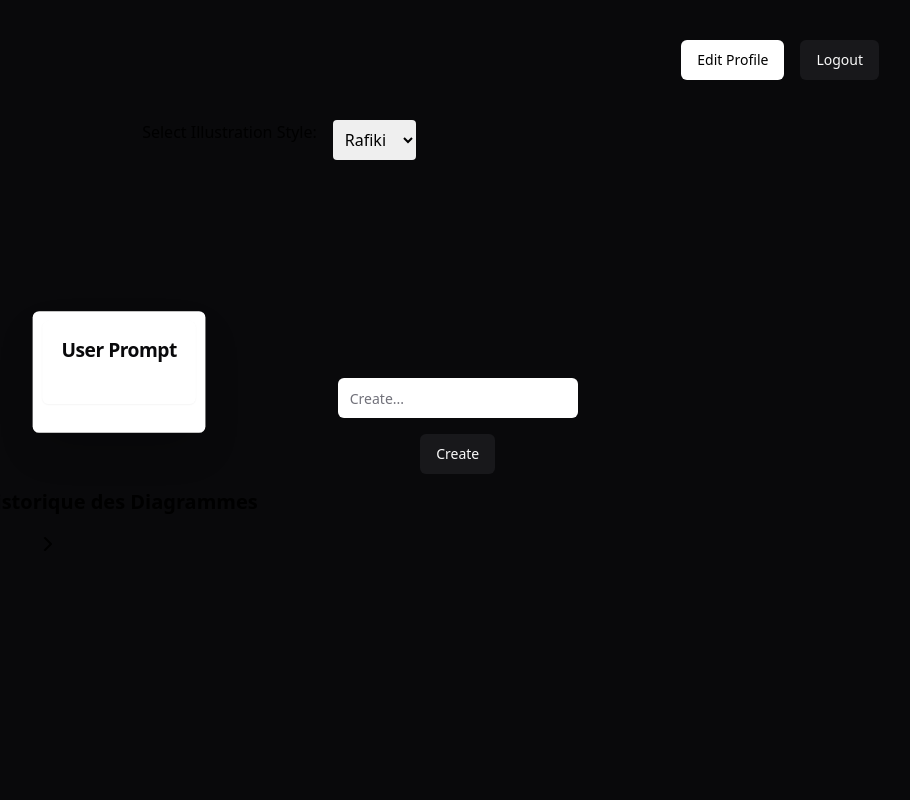
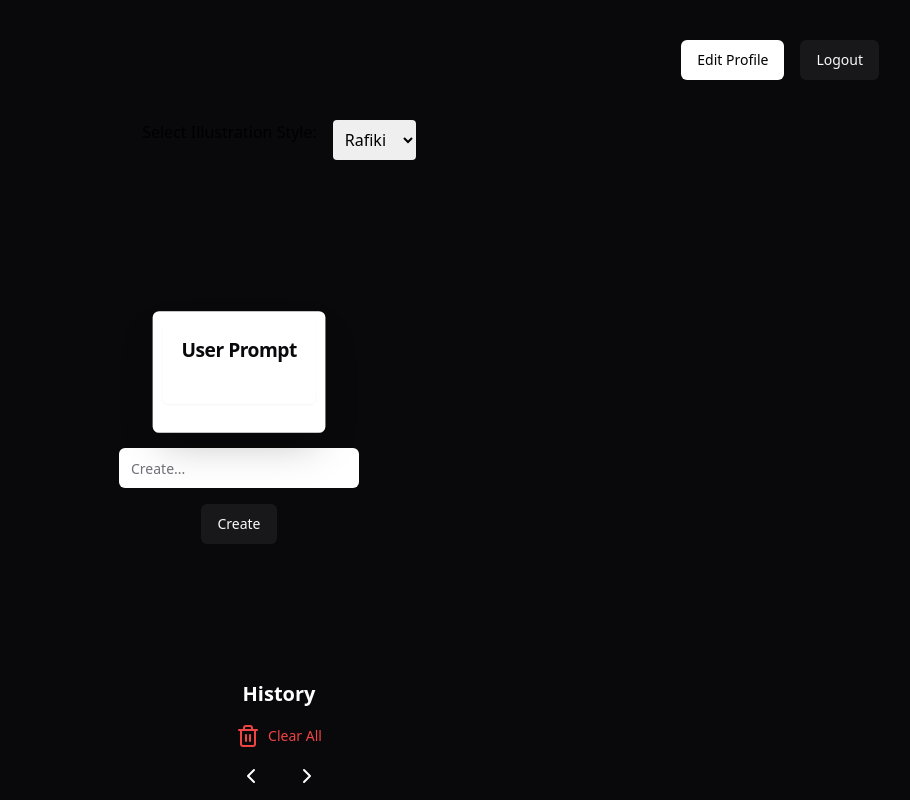
Before and after one commit to Etens/Clarify-AI, a Next.js app: page / in a window 1280 px wide. Shown: the whole page, without its empty margins (361-1271 px from the left). Built offline with nearby package versions, Linux system fonts and the light colour scheme.

Commit message:
🗑️ Improve history management and add delete functionality

```diff
--- a/app/page.tsx
+++ b/app/page.tsx
@@ -8,7 +8,8 @@ import { Input } from "../components/common/searchbar";
 import { Button } from "../components/button/button";
 import { ParamsManager } from "@/components/user/params-manager";
 import { Progress } from "@/components/common/loader";
-import { ChevronLeft, ChevronRight } from 'lucide-react';
+import { ChevronLeft, ChevronRight, Trash2 } from 'lucide-react';
+import Cookies from 'js-cookie';
 
 export default function Home() {
   const [isLogin, setIsLogin] = useState("Login");
@@ -18,14 +19,22 @@ export default function Home() {
   const [style, setStyle] = useState("rafiki");
   const [userPrompt, setUserPrompt] = useState("");
   const [diagramHistory, setDiagramHistory] = useState<any[]>([]);
+  const [lastDisplayedDiagram, setLastDisplayedDiagram] = useState<any>(null);
   const [currentHistoryIndex, setCurrentHistoryIndex] = useState(0);
 
   useEffect(() => {
+    const savedHistory = Cookies.get('diagramHistory');
+    if (savedHistory) {
+      setDiagramHistory(JSON.parse(savedHistory));
+    }
+  }, []);
+
+  useEffect(() => {
     if (!isLoading && messages.length > 0) {
-      const userMessage = messages.filter((message) => message.role === "user")[0]?.content;
+      const userMessage = messages.filter((message) => message.role === "user").pop()?.content;
       if (userMessage) {
         setUserPrompt(userMessage);
-        console.log("Prompt saisie par l'utilisateur :", userMessage);
+        console.log("Prompt saisi par l'utilisateur :", userMessage);
       }
       const assistantMessages = messages.filter((message) => message.role === "assistant");
 
@@ -46,8 +55,16 @@ export default function Home() {
 
       if (filteredAndParsedMessages.length > 0) {
         console.log("Messages filtrés et parsés :", filteredAndParsedMessages);
+
+        if (lastDisplayedDiagram) {
+          const updatedHistory = [...diagramHistory, { ...lastDisplayedDiagram, userPrompt, illustrationLinks }];
+          setDiagramHistory(updatedHistory);
+          Cookies.set('diagramHistory', JSON.stringify(updatedHistory));
+        }
+
+        setLastDisplayedDiagram({ ...filteredAndParsedMessages[filteredAndParsedMessages.length - 1], userPrompt, illustrationLinks });
+
         setAllMessagesReceived(filteredAndParsedMessages);
-        setDiagramHistory((prevHistory) => [...prevHistory, ...filteredAndParsedMessages]);
         setIllustrationLinks({});
         fetchIllustrations(filteredAndParsedMessages);
       }
@@ -107,6 +124,19 @@ export default function Home() {
     setCurrentHistoryIndex((prevIndex) => (prevIndex === diagramHistory.length - 1 ? 0 : prevIndex + 1));
   };
 
+  const handleDeleteDiagram = (index: number) => {
+    const updatedHistory = diagramHistory.filter((_, i) => i !== index);
+    setDiagramHistory(updatedHistory);
+    Cookies.set('diagramHistory', JSON.stringify(updatedHistory));
+  };
+
+  const handleClearHistory = () => {
+    if (confirm("Are you sure you want to delete all diagrams from the history?")) {
+      setDiagramHistory([]);
+      Cookies.remove('diagramHistory');
+    }
+  };
+
   return (
     <main>
       {isLoading ? (
@@ -136,34 +166,51 @@ export default function Home() {
           </div>
           <section className="flex items-center justify-between w-full mt-10 p-0 flex-col md:flex-row md:p-24 lg:justify-center">
             <div className="flex flex-col items-center md:mr-20">
-              <ResultView userPrompt={userPrompt} elements={allMessagesReceived[allMessagesReceived.length - 1]?.elements || []} illustrationLinks={illustrationLinks} />
-              <div className="mt-10">
-                <h2 className="text-xl font-semibold mb-4">Historique des Diagrammes</h2>
-                <div className="flex items-center">
-                  <button onClick={handlePrev} className="mr-4">
-                    <ChevronLeft />
-                  </button>
-                  <div className="flex overflow-x-auto">
-                    {diagramHistory.map((diagram, index) => (
-                      index !== currentHistoryIndex && (
-                        <div key={index} className="transform scale-50 w-full">
-                          <ResultView userPrompt={userPrompt} elements={diagram.elements || []} illustrationLinks={illustrationLinks} />
-                        </div>
-                      )
-                    ))}
+              <ResultView
+                userPrompt={userPrompt}
+                elements={allMessagesReceived[allMessagesReceived.length - 1]?.elements || []}
+                illustrationLinks={illustrationLinks}
+              />
+              <form className="flex flex-col items-center w-full mt-20 p-10 md:mt-0 md:w-60 md:p-0" onSubmit={handleSubmit}>
+                <Input type="text" value={input} onChange={handleInputChange} placeholder="Create..." />
+                <Button type="submit" className="mt-4">
+                  Create
+                </Button>
+              </form>
+            </div>
+          </section>
+          <section className="flex flex-col items-center justify-center w-full mt-10 p-0">
+            <h2 className="text-xl font-semibold mb-4 text-center text-white">History</h2>
+            <button onClick={handleClearHistory} className="mb-4 text-red-500 flex items-center text-sm">
+              <Trash2 className="mr-2" /> Clear All
+            </button>
+            <div className="flex items-center">
+              <button onClick={handlePrev}
+                className="mr-4 text-white">
+                <ChevronLeft />
+              </button>
+              <div className="flex overflow-x-auto">
+                {diagramHistory.map((diagram, index) => (
+                  <div key={index} className="relative transform w-full scale-[0.8]">
+                    <button
+                      onClick={() => handleDeleteDiagram(index)}
+                      className="absolute top-0 right-0 text-red-500"
+                    >
+                      <Trash2 />
+                    </button>
+                    <ResultView
+                      userPrompt={diagram.userPrompt}
+                      elements={diagram.elements || []}
+                      illustrationLinks={diagram.illustrationLinks}
+                    />
                   </div>
-                  <button onClick={handleNext} className="ml-4">
-                    <ChevronRight />
-                  </button>
-                </div>
+                ))}
               </div>
+              <button onClick={handleNext}
+                className="ml-4 text-white">
+                <ChevronRight />
+              </button>
             </div>
-            <form className="flex flex-col items-center w-full mt-20 p-10 md:mt-0 md:w-60 md:p-0" onSubmit={handleSubmit}>
-              <Input type="text" value={input} onChange={handleInputChange} placeholder="Create..." />
-              <Button type="submit" className="mt-4">
-                Create
-              </Button>
-            </form>
           </section>
         </>
       )}
--- a/components/results/result-view.tsx
+++ b/components/results/result-view.tsx
@@ -17,7 +17,7 @@ interface ResultViewProps {
 function ResultView({ userPrompt, elements, illustrationLinks }: ResultViewProps) {
   return (
     <div className="flex justify-center items-center">
-      <div className="relative p-3 bg-white shadow-2xl rounded-lg overflow-hidden" style={{ transform: 'scale(0.8)' }}>
+      <div className="relative p-3 bg-white shadow-2xl rounded-lg overflow-hidden scale-[0.8]">
         <div className="grid grid-cols-2 gap-4 items-start justify-center mb-6">
           <Card className="col-span-2 w-full overflow-hidden">
             <CardHeader>
--- a/package.json
+++ b/package.json
@@ -24,6 +24,7 @@
     "cheerio": "^1.0.0-rc.12",
     "class-variance-authority": "^0.7.0",
     "clsx": "^2.1.0",
+    "js-cookie": "^3.0.5",
     "jsdom": "^24.0.0",
     "lucide-react": "^0.368.0",
     "next": "14.2.1",
@@ -37,6 +38,7 @@
     "zod": "^3.22.4"
   },
   "devDependencies": {
+    "@types/js-cookie": "^3.0.6",
     "@types/jsdom": "^21.1.6",
     "@types/node": "^20",
     "@types/react": "^18",
```
Also changed, not shown: 1 other file (tests, documents, lock files or other folders).
